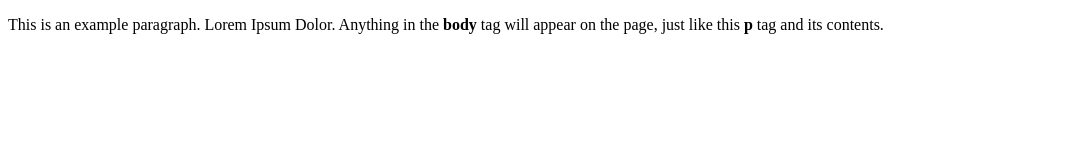
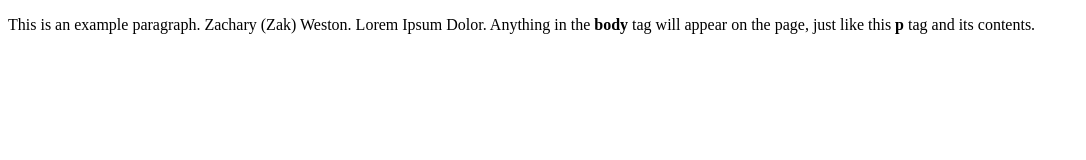
Before and after one commit to zacharyweston/codelab-static-laptop-setup, a plain HTML site: page index.html in a window 1280 px wide. Shown: the whole page, without its empty margins (0-1086 px from the left). Drawn offline with Linux system fonts and the light colour scheme.

Commit message:
Added name to website

```diff
--- a/index.html
+++ b/index.html
@@ -4,6 +4,6 @@
     <title>This is the title of the webpage!</title>
   </head>
   <body>
-    <p>This is an example paragraph. Lorem Ipsum Dolor. Anything in the <strong>body</strong> tag will appear on the page, just like this <strong>p</strong> tag and its contents.</p>
+    <p>This is an example paragraph. Zachary (Zak) Weston. Lorem Ipsum Dolor. Anything in the <strong>body</strong> tag will appear on the page, just like this <strong>p</strong> tag and its contents.</p>
   </body>
 </html>
```
